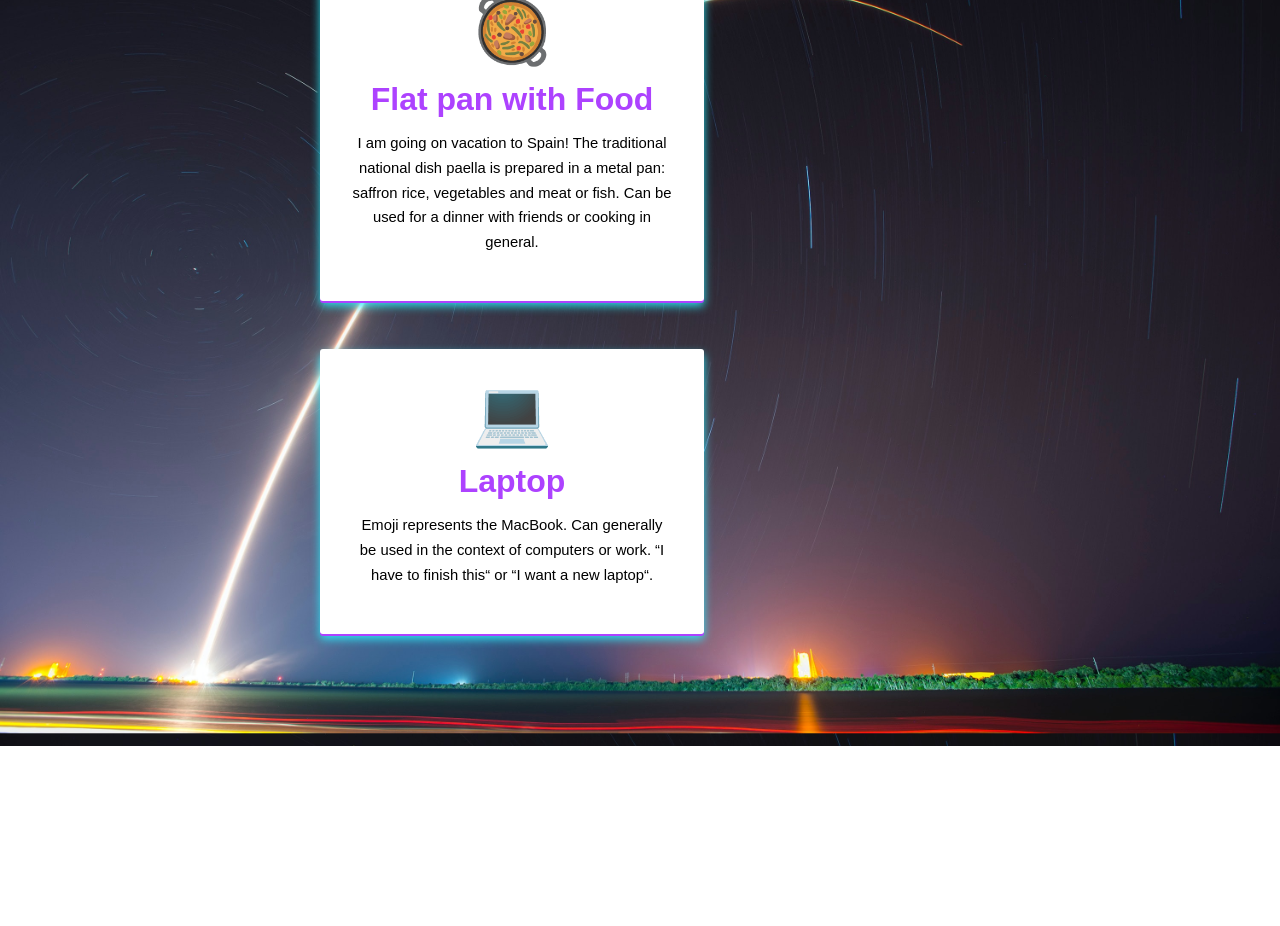
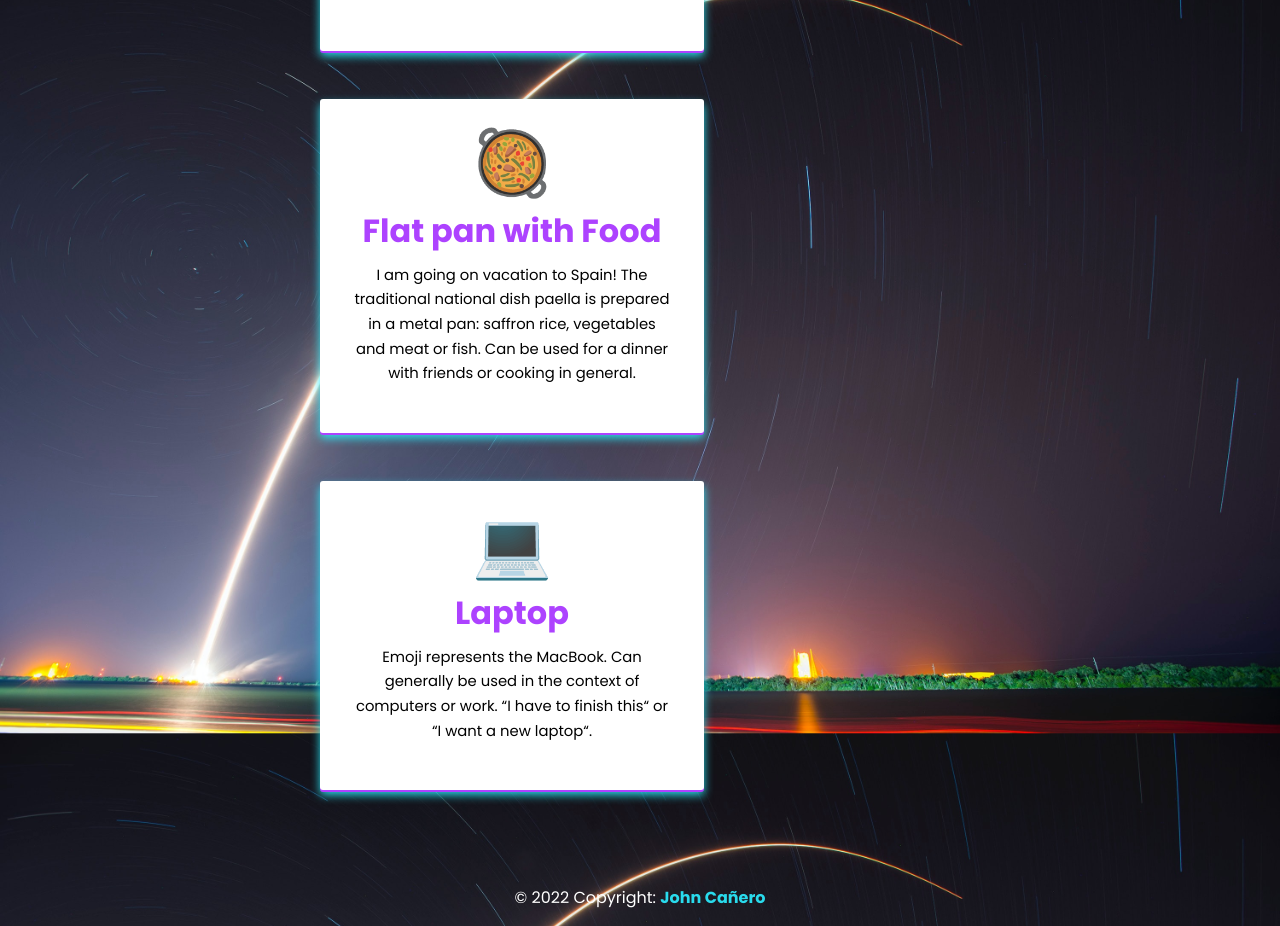
Before and after one commit to johncanero/emojipedia, a React (Create React App) app: page / in a window 1280 px wide. Shown: the part 2680-3606 px from the top of the page. Before the commit the page ends 3426 px from the top, so only its background shows below. Built offline with nearby package versions, Linux system fonts and the light colour scheme.

Commit message:
Add Footer Copyright

```diff
--- a/public/index.html
+++ b/public/index.html
@@ -13,11 +13,19 @@
 
     <link rel="manifest" href="%PUBLIC_URL%/manifest.json" />
 
+    <!-- Google Fonts -->
+
+    <link rel="preconnect" href="https://fonts.googleapis.com" />
+    <link rel="preconnect" href="https://fonts.gstatic.com" crossorigin />
+    <link
+      href="https://fonts.googleapis.com/css2?family=Poppins:wght@300;400;500;600;700&display=swap"
+      rel="stylesheet"
+    />
+
     <title>Emojipedia</title>
   </head>
   <body>
     <noscript>You need to enable JavaScript to run this app.</noscript>
     <div id="root"></div>
-
   </body>
 </html>
--- a/src/App.css
+++ b/src/App.css
@@ -1,5 +1,5 @@
 body {
-  font-family: "Montserrat", sans-serif;
+  font-family: 'Poppins', sans-serif;
   font-weight: 400;
   line-height: 1.666;
   background-image:url('../public/spaceX.jpg');
@@ -26,7 +26,7 @@ h1 span {
   display: flex;
   flex-wrap: wrap;
   justify-content: space-between;
-  margin: 4rem auto;
+  margin: 4.5em auto 2em;
   max-width: 90%;
 }
 
@@ -144,3 +144,18 @@ dd dl .term {
 
 
 }
+
+
+/* Footer */
+footer {
+  display: flex;
+  justify-content: center;
+  height: 3.5em;
+  align-items: center;
+  color: #fff;
+}
+
+.font-semibold {
+  color: #2aedffea;
+  font-weight: 700;
+}
--- a/src/App.js
+++ b/src/App.js
@@ -1,12 +1,17 @@
-import './App.css';
-import Entry from './components/Entry';
+import "./App.css";
+import Entry from "./components/Entry";
+import Footer from "./components/Footer";
 
 const App = () => {
   return (
     <div>
-        <Entry />
+      <Entry />
+
+      <footer>
+        <Footer />
+      </footer>
     </div>
   );
-}
+};
 
 export default App;
--- a/src/components/Entry.js
+++ b/src/components/Entry.js
@@ -19,7 +19,6 @@ const Entry = () => {
         );
     }
 
-
     // Map Function
     const emojiCard =(emojipedia) => {
         return <Card
@@ -29,7 +28,6 @@ const Entry = () => {
             meaning={emojipedia.meaning}
         />
     }
-
 
 
   return (
--- /dev/null
+++ b/src/components/Footer.js
@@ -0,0 +1,11 @@
+import React from "react";
+
+const Footer = () => {
+  return (
+      <footer>
+        <p>© 2022 Copyright: <span className="font-semibold">John Cañero</span></p>
+      </footer>
+  );
+};
+
+export default Footer;
```
